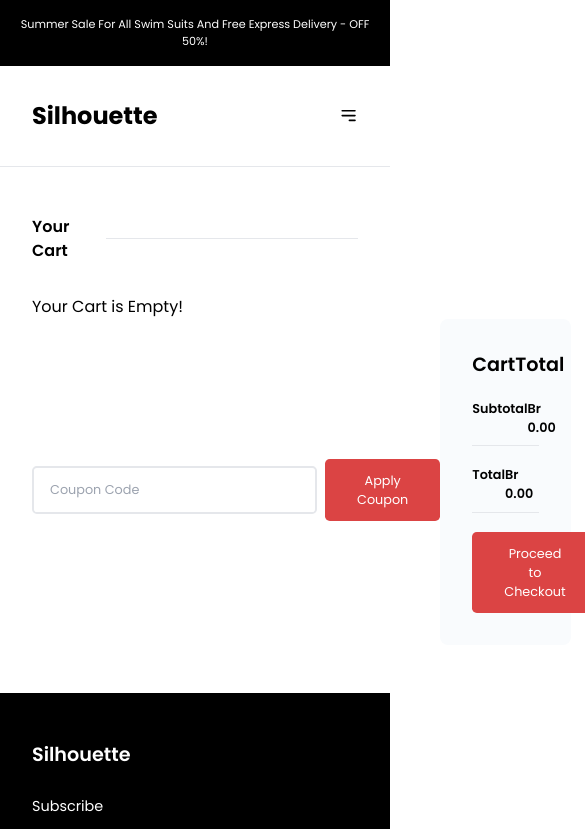
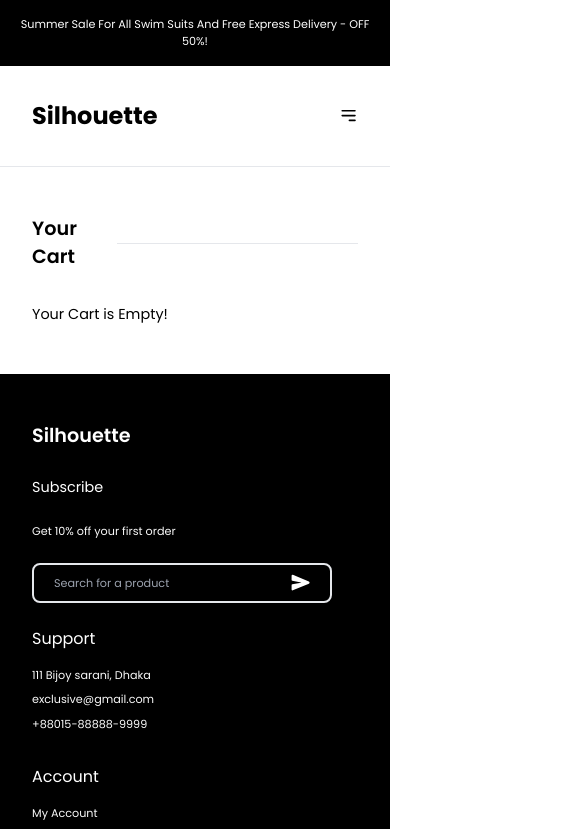
Before and after one commit to ConnaGree/Silhouette-Commerce, a React (Vite) app: page /cart in a window 390 px wide. Shown: the top 829 px of the page, 585 px wide, since content can reach past the window. Built offline with nearby package versions, Linux system fonts and the light colour scheme.

Commit message:
worked on the cart styling and mobile nav bar

```diff
--- a/src/components/CartTotal.jsx
+++ b/src/components/CartTotal.jsx
@@ -8,16 +8,16 @@ const CartTotal = ({ cartItems }) => {
   );
 
   return (
-    <div className="cart__total bg-[#f9fbfd]">
+    <div className="cart__total bg-[#f9fbfd] mt-[2rem]">
       <h2 className="text-[1.2rem] font-[600]">CartTotal</h2>
       <div className="price__detail-container">
         <div className="price__container border-b-[0.5px] my-[1.2rem]">
-          <p className="final__price text-[.8rem] font-[600] pb-[.5rem] flex justify-between">
+          <p className="final__price text-[.8rem] pb-[1rem] flex justify-between">
             Subtotal <span>Br {total__cost.toFixed(2)}</span>
           </p>
         </div>
         <div className="price__container border-b-[0.5px] my-[1.2rem]">
-          <p className="final__price text-[.8rem] font-[600] pb-[.5rem] flex justify-between">
+          <p className="final__price text-[.8rem] pb-[1rem] flex justify-between">
             Total <span>Br {total__cost.toFixed(2)}</span>
           </p>
         </div>
--- a/src/components/Navbar.jsx
+++ b/src/components/Navbar.jsx
@@ -82,6 +82,7 @@ const Navbar = ({ cartItems }) => {
               className="text-[.9rem] text-white"
               to={index === 0 ? "/" : `/${link.id}`}
               key={index}
+              onClick={() => setToggle(!toggle)}
             >
               {link.title}
             </Link>
--- a/src/index.css
+++ b/src/index.css
@@ -88,12 +88,12 @@ body {
   border-radius: 0.5rem;
 }
 
-.cart, .cart__total {
+/* .cart, .cart__total {
   width: 40%;
-}
+} */
 
 .cart__total {
   /* background: #F7F7F7; */
-  padding: 2rem;
+  /* padding: 2rem; */
   border-radius: .5rem;
 }
--- a/src/pages/Cart.jsx
+++ b/src/pages/Cart.jsx
@@ -1,5 +1,6 @@
 import { useState, useEffect } from "react";
 import { CartTotal } from "../components";
+import { PiTrashSimple } from "react-icons/pi";
 
 
 const Cart = ({ cartItems }) => {
@@ -20,64 +21,90 @@ const Cart = ({ cartItems }) => {
   return (
     <div className="md:px-[5rem] mt-[1rem] px-[2rem] py-[2rem] lg:mt-[3rem]">
       <div className="top_c flex items-center justify-between mb-[2rem]">
-        <h2 className="font-[600]">Your Cart</h2>
+        <h2 className="font-[600] text-[1.2rem]">Your Cart</h2>
         <div className="cart__header w-[80%] border-b-[1px]"></div>
       </div>
 
       {cartItems.length === 0 ? (
-        <p className="cart__empty">Your Cart is Empty!</p>
+        <p className="cart__empty text-[.9rem]">Your Cart is Empty!</p>
       ) : (
-        <ul className="cart__item-container">
-          {/* <div className="cart__header-section flex justify-between">
-            <span className="text-[.7rem]">Product</span>
-            <span className="text-[.7rem]">Price</span>
-            <span className="text-[.7rem]">Quantity</span>
-            <span className="text-[.7rem]">Subtotal</span>
-
-          </div> */}
+        <ul className="cart__item-container flex flex-wrap md:flex-nowrap item-start justify-around">
           {cartItems.map((item, index) => (
             <div
-              className="cart__item flex items-center justify-between bg-[#f9fbfd] my-[1rem] rounded-[.5rem] md:px-4 md:py-3 p-2"
+              className="cart__item flex w-[100%] md:w-[50%] items-center bg-[#f9fbfd] my-[1rem] rounded-[.5rem] md:px-4 md:py-3 gap-[2rem]"
               key={index}
             >
-              <div className="flex items-center gap-2">
+              <div className="flex items-center gap-[2rem]">
                 <img
                   src={item.img}
                   className="w-[60px] h-[60px] object-contain rounded-[0.3rem]"
                   alt={item.title}
                 />
-                <span className="text-[.8rem]">{item.title}</span>
               </div>
 
-              <span className="price text-[.7rem]">
-                Br. {item.regularPrice}
-              </span>
+              <div className="disc">
+                  <li className="item__name-price text-[.9rem]">
+                    {item.title} - {item.regularPrice}
+                  </li>
+                  <div className="qty__control flex items-center mt-[1rem] gap-[1rem]">
+                    {item.quantity === 1 ? (
+                      <button
+                        className="remove__from-cart w-[40px] h-[40px] rounded-[50%] flex items-center justify-center bg-accent text-white"
+                        onClick={() => removeCartItem(index)}
+                      >
+                        <PiTrashSimple />
+                      </button>
+                    ) : (
+                      <button
+                        onClick={() =>
+                          updateQuantity(index, Math.max(1, item.quantity - 1))
+                        }
+                        className="w-[40px] h-[40px] rounded-[50%] flex items-center justify-center bg-[#f5f5f5]"
+                        disabled={item.quantity === 1 ? true : false}
+                      >
+                        -
+                      </button>
+                    )}
 
                     <input
-                className="border-[1px] rounded-[.5rem] px-4 py-1 text-[.7rem] items-center text-inherit"
-                type="number"
+                      type="text"
+                      value={item.quantity}
+                      className="item__qty w-[50px] border-[2px] px-[1rem] py-2 rounded-[.3rem]"
+                      onChange={(e) => {
+                        updateQuantity(
+                          index,
+                          Math.max(1, parseInt(e.target.value))
+                        );
+                      }}
                     />
-
-              <span className="subtotal text-[.7rem]">
-                Br. {item.regularPrice}
-              </span>
+                    <button
+                      onClick={() => updateQuantity(index, item.quantity + 1)}
+                      className="add__item w-[40px] h-[40px] rounded-[50%] flex items-center justify-center bg-[#f5f5f5]"
+                    >
+                      +
+                    </button>
+                  </div>
+                </div>
               </div>
           ))}
-        </ul>
-      )}
-      <div className="coupon__checkout flex justify-between">
-        <div className="flex items-center gap-2 mt-[1rem]">
+
+
+          <div className="coupon__checkout w-[100%] md:w-[50%]">
+            <div className="flex flex-wrap items-center gap-2 mt-[1rem]">
               <input
                 type="text"
-            className="bg-transparent flex border-[2px] text-[.8rem] px-[1rem] rounded-[.3rem] py-3 items-center text-inherit"
+                className="bg-transparent block md:flex w-[100%] lg:w-[50%] border-[2px] text-[.8rem] px-[1rem] rounded-[.3rem] py-3 items-center text-inherit"
                 placeholder="Coupon Code"
               />
-          <button className="bg-accent px-[2rem] py-3 text-[.8rem] text-white rounded-[.3rem]">
+              <button className="bg-accent px-[2rem] py-3 block md:flex w-[100%] lg:w-[50%] text-[.8rem] text-white rounded-[.3rem]">
                 Apply Coupon
               </button>
             </div>
             <CartTotal cartItems={cartItems} />
           </div>
+
+        </ul>
+      )}
     </div>
   );
 };
```
Lines whose indentation alone changed are shown as unchanged.
